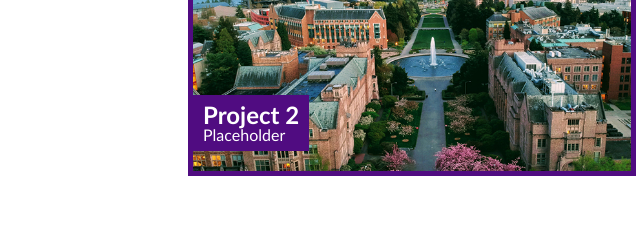
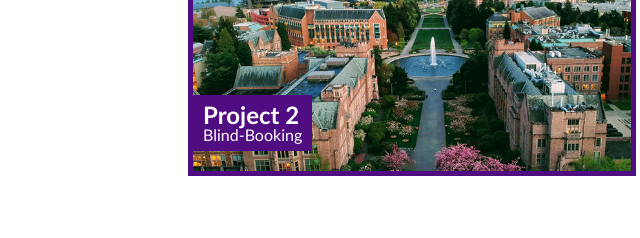
Before and after one commit to connerlaursen/Portfolio, a plain HTML site: page index.html in a window 1280 px wide. Shown: the part 1300-1538 px from the top of the page, 228-868 px from the left. Drawn offline with Linux system fonts and the light colour scheme.

Commit message:
added second project

```diff
--- a/index.html
+++ b/index.html
@@ -66,10 +66,10 @@ My name is also on the hero banner to show who's portfolio a potential recruiter
       <section class="main-section" id="projects">
         <div class="flex-container">
 
-          <a href="#placeholder" class="flex-item2">
+          <a href="blind-booking.herokuapp.com" class="flex-item2">
             <div>
               <h3>Project 2</h3>
-              <span>Placeholder</span>
+              <span>Blind-Booking</span>
             </div>
           </a>
       </div>
```
